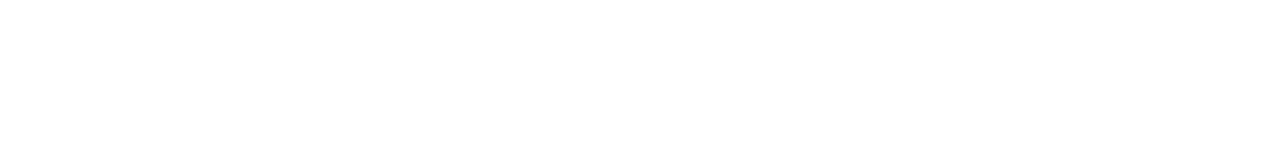
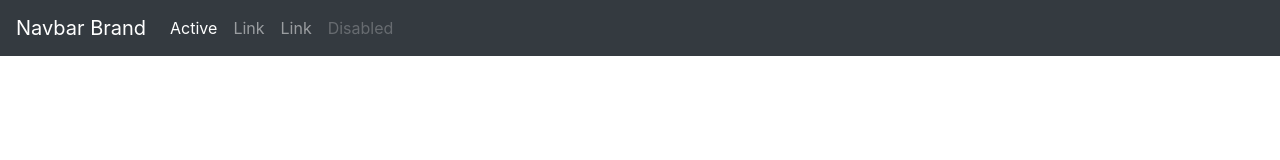
Before and after one commit to gfellouris/portfolio, a plain HTML site: page index.html in a window 1280 px wide. Drawn offline with nearby package versions, Linux system fonts and the light colour scheme.

Commit message:
added bootstrap navbar

```diff
--- a/index.html
+++ b/index.html
@@ -1,11 +1,45 @@
 <!DOCTYPE html>
 <html lang="en">
+
 <head>
     <meta charset="UTF-8">
     <meta name="viewport" content="width=device-width, initial-scale=1.0">
-    <title>Document</title>
+
+    <!-- Latest compiled and minified CSS -->
+    <link rel="stylesheet" href="https://maxcdn.bootstrapcdn.com/bootstrap/4.5.2/css/bootstrap.min.css">
+
+    <!-- jQuery library -->
+    <script src="https://ajax.googleapis.com/ajax/libs/jquery/3.5.1/jquery.min.js"></script>
+
+    <!-- Popper JS -->
+    <script src="https://cdnjs.cloudflare.com/ajax/libs/popper.js/1.16.0/umd/popper.min.js"></script>
+
+    <!-- Latest compiled JavaScript -->
+    <script src="https://maxcdn.bootstrapcdn.com/bootstrap/4.5.2/js/bootstrap.min.js"></script>
+
+    <title>My Porfolio</title>
 </head>
+
+
 <body>
 
+    <nav class="navbar navbar-expand-sm bg-dark navbar-dark">
+        <a class="navbar-brand" href="#">Navbar Brand</a>
+        <ul class="navbar-nav">
+          <li class="nav-item active">
+            <a class="nav-link" href="#">Active</a>
+          </li>
+          <li class="nav-item">
+            <a class="nav-link" href="#">Link</a>
+          </li>
+          <li class="nav-item">
+            <a class="nav-link" href="#">Link</a>
+          </li>
+          <li class="nav-item">
+            <a class="nav-link disabled" href="#">Disabled</a>
+          </li>
+        </ul>
+      </nav>
 </body>
+
 </html>
```
